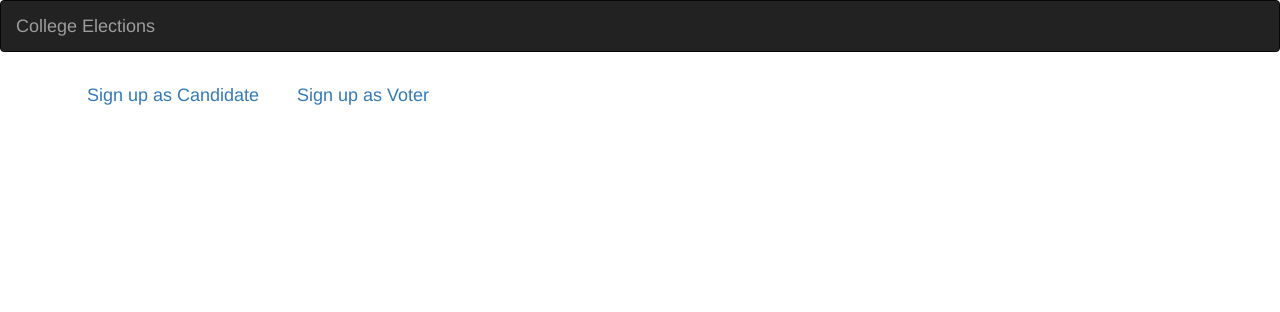
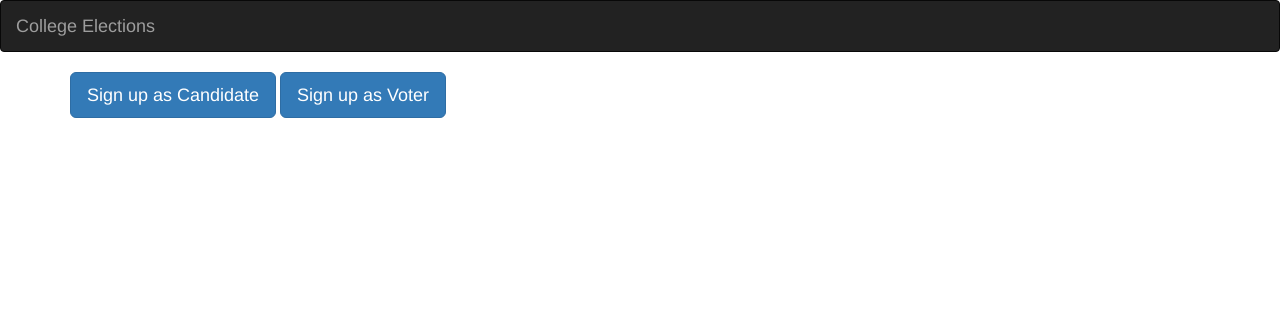
Before and after one commit to mehnazyunus/election-system, a Django app: page /election/accounts/signup/ in a window 1280 px wide. Shown: the top 312 px of the page. Run offline with Django 3.2, Linux system fonts and the light colour scheme; some libraries are stand-ins or nearby versions.

Commit message:
superuser

```diff
--- a/election/templates/signup.html
+++ b/election/templates/signup.html
@@ -1,8 +1,14 @@
 {% extends 'base.html' %}
 
 {% block body %}
+
     <div class="container">
-            <a href="{% url 'candidate_signup' %}" class="btn btn-lg" role="button">Sign up as Candidate</a>
-            <a href="#" class="btn btn-lg" role="button">Sign up as Voter</a>
+
+            <a href="{% url 'candidate_signup' %}" class="btn btn-lg btn-primary" role="button">Sign up as Candidate</a>
+
+
+            <a href="{%  url 'voter_signup' %}" class="btn btn-lg btn-primary" role="button">Sign up as Voter</a>
+
     </div>
+
 {% endblock %}
```
